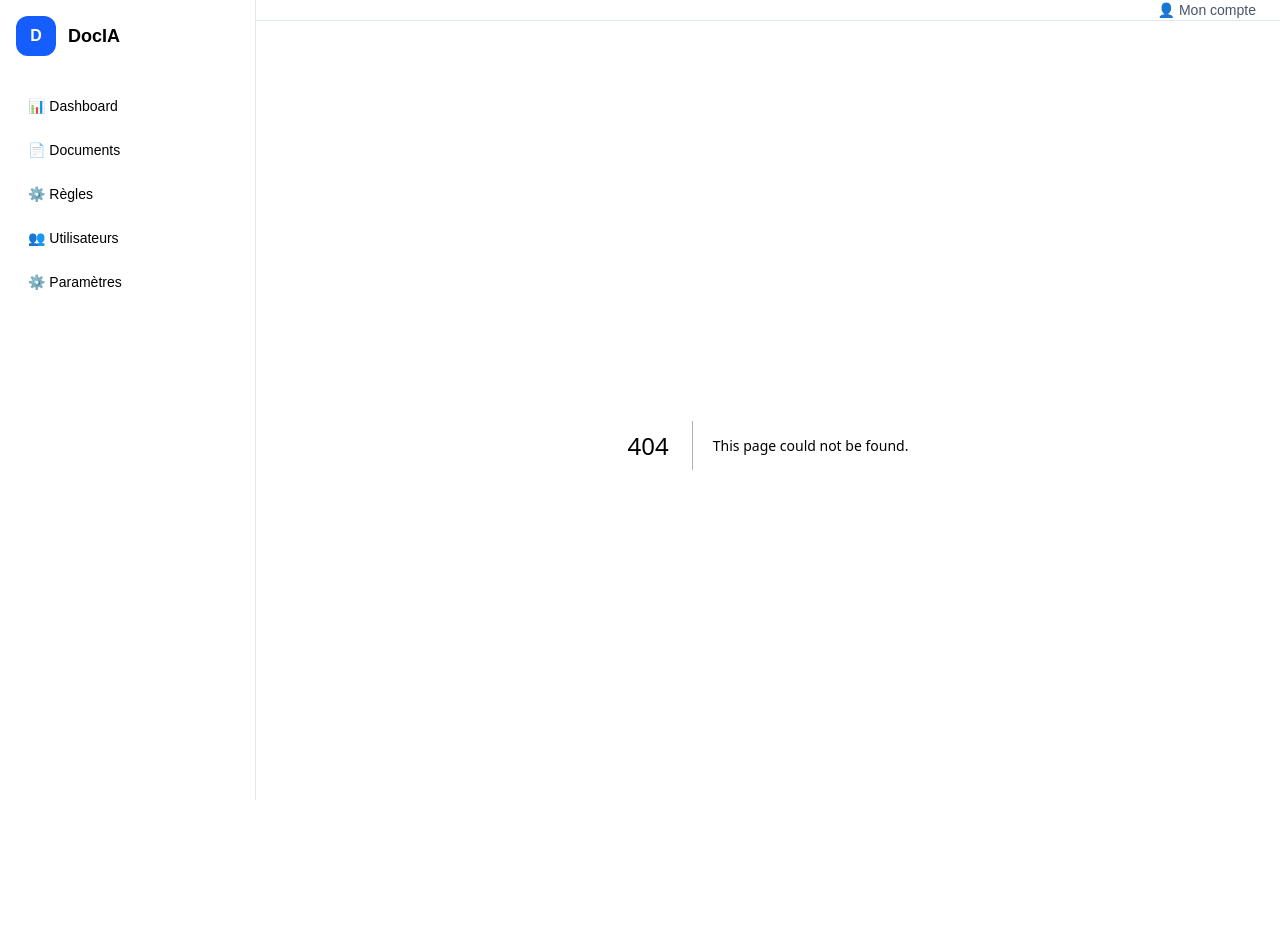
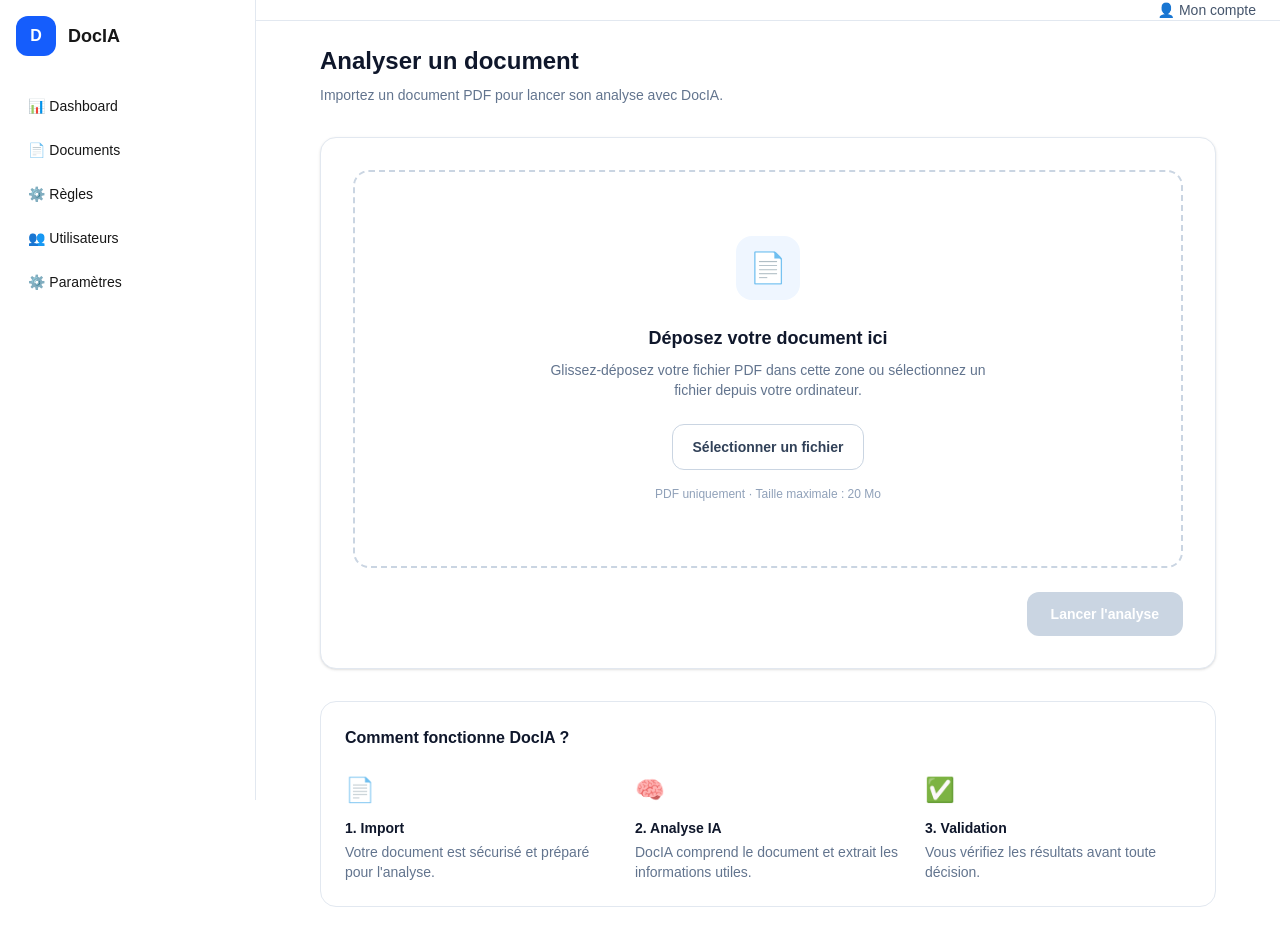
Before and after one commit to HaryRabarijoely/docia, a Next.js app: page /documents/upload in a window 1280 px wide. Before the commit this address had no page. Before the commit the page ends 869 px from the top, so only its background shows below. Built offline with nearby package versions, Linux system fonts and the light colour scheme.

Commit message:
feat: add document upload validation

```diff
--- /dev/null
+++ b/app/documents/upload/page.tsx
@@ -0,0 +1,167 @@
+"use client";
+
+import { ChangeEvent, useRef, useState } from "react";
+
+const MAX_FILE_SIZE = 20 * 1024 * 1024;
+
+export default function DocumentUploadPage() {
+  const [file, setFile] = useState<File | null>(null);
+  const [error, setError] = useState<string | null>(null);
+
+  const inputRef = useRef<HTMLInputElement>(null);
+
+  function handleFileChange(event: ChangeEvent<HTMLInputElement>) {
+    const selectedFile = event.target.files?.[0];
+
+    setError(null);
+
+    if (!selectedFile) {
+      return;
+    }
+
+    if (selectedFile.type !== "application/pdf") {
+      setFile(null);
+      setError("Veuillez sélectionner uniquement un fichier PDF.");
+      return;
+    }
+
+    if (selectedFile.size > MAX_FILE_SIZE) {
+      setFile(null);
+      setError("Le fichier ne doit pas dépasser 20 Mo.");
+      return;
+    }
+
+    setFile(selectedFile);
+  }
+
+  function formatFileSize(size: number) {
+    return `${(size / 1024 / 1024).toFixed(2)} Mo`;
+  }
+
+  return (
+    <div className="mx-auto max-w-4xl space-y-8">
+      {/* HEADER */}
+      <div>
+        <h1 className="text-2xl font-semibold text-slate-900">
+          Analyser un document
+        </h1>
+
+        <p className="mt-2 text-sm text-slate-500">
+          Importez un document PDF pour lancer son analyse avec DocIA.
+        </p>
+      </div>
+
+      {/* UPLOAD CARD */}
+      <div className="rounded-2xl border border-slate-200 bg-white p-8 shadow-sm">
+        <div className="flex flex-col items-center justify-center rounded-2xl border-2 border-dashed border-slate-300 px-6 py-16 text-center transition hover:border-blue-400 hover:bg-blue-50/30">
+          <div className="flex h-16 w-16 items-center justify-center rounded-2xl bg-blue-50 text-3xl">
+            📄
+          </div>
+
+          <h2 className="mt-6 text-lg font-semibold text-slate-900">
+            Déposez votre document ici
+          </h2>
+
+          <p className="mt-2 max-w-md text-sm text-slate-500">
+            Glissez-déposez votre fichier PDF dans cette zone ou sélectionnez
+            un fichier depuis votre ordinateur.
+          </p>
+
+          <input
+            ref={inputRef}
+            type="file"
+            accept="application/pdf"
+            onChange={handleFileChange}
+            className="hidden"
+          />
+
+          <button
+            type="button"
+            onClick={() => inputRef.current?.click()}
+            className="mt-6 rounded-xl border border-slate-300 bg-white px-5 py-3 text-sm font-semibold text-slate-700 transition hover:bg-slate-50"
+          >
+            Sélectionner un fichier
+          </button>
+
+          <p className="mt-4 text-xs text-slate-400">
+            PDF uniquement · Taille maximale : 20 Mo
+          </p>
+
+          {/* ERROR */}
+          {error && (
+            <p className="mt-4 rounded-lg bg-red-50 px-4 py-2 text-sm text-red-700">
+              {error}
+            </p>
+          )}
+
+          {/* SELECTED FILE */}
+          {file && (
+            <div className="mt-6 w-full max-w-md rounded-xl border border-green-200 bg-green-50 p-4 text-left">
+              <p className="text-sm font-semibold text-green-800">
+                Document sélectionné
+              </p>
+
+              <p className="mt-1 truncate text-sm text-green-700">
+                📄 {file.name}
+              </p>
+
+              <p className="mt-1 text-xs text-green-600">
+                {formatFileSize(file.size)}
+              </p>
+            </div>
+          )}
+        </div>
+
+        {/* ANALYZE BUTTON */}
+        <div className="mt-6 flex justify-end">
+          <button
+            type="button"
+            disabled={!file}
+            className="rounded-xl bg-blue-600 px-6 py-3 text-sm font-semibold text-white transition hover:bg-blue-700 disabled:cursor-not-allowed disabled:bg-slate-300"
+          >
+            Lancer l'analyse
+          </button>
+        </div>
+      </div>
+
+      {/* PROCESS */}
+      <div className="rounded-2xl border border-slate-200 bg-white p-6">
+        <h2 className="font-semibold text-slate-900">
+          Comment fonctionne DocIA ?
+        </h2>
+
+        <div className="mt-6 grid gap-6 sm:grid-cols-3">
+          <div>
+            <div className="text-2xl">📄</div>
+            <h3 className="mt-3 text-sm font-semibold text-slate-900">
+              1. Import
+            </h3>
+            <p className="mt-1 text-sm text-slate-500">
+              Votre document est sécurisé et préparé pour l'analyse.
+            </p>
+          </div>
+
+          <div>
+            <div className="text-2xl">🧠</div>
+            <h3 className="mt-3 text-sm font-semibold text-slate-900">
+              2. Analyse IA
+            </h3>
+            <p className="mt-1 text-sm text-slate-500">
+              DocIA comprend le document et extrait les informations utiles.
+            </p>
+          </div>
+
+          <div>
+            <div className="text-2xl">✅</div>
+            <h3 className="mt-3 text-sm font-semibold text-slate-900">
+              3. Validation
+            </h3>
+            <p className="mt-1 text-sm text-slate-500">
+              Vous vérifiez les résultats avant toute décision.
+            </p>
+          </div>
+        </div>
+      </div>
+    </div>
+  );
+}
```
